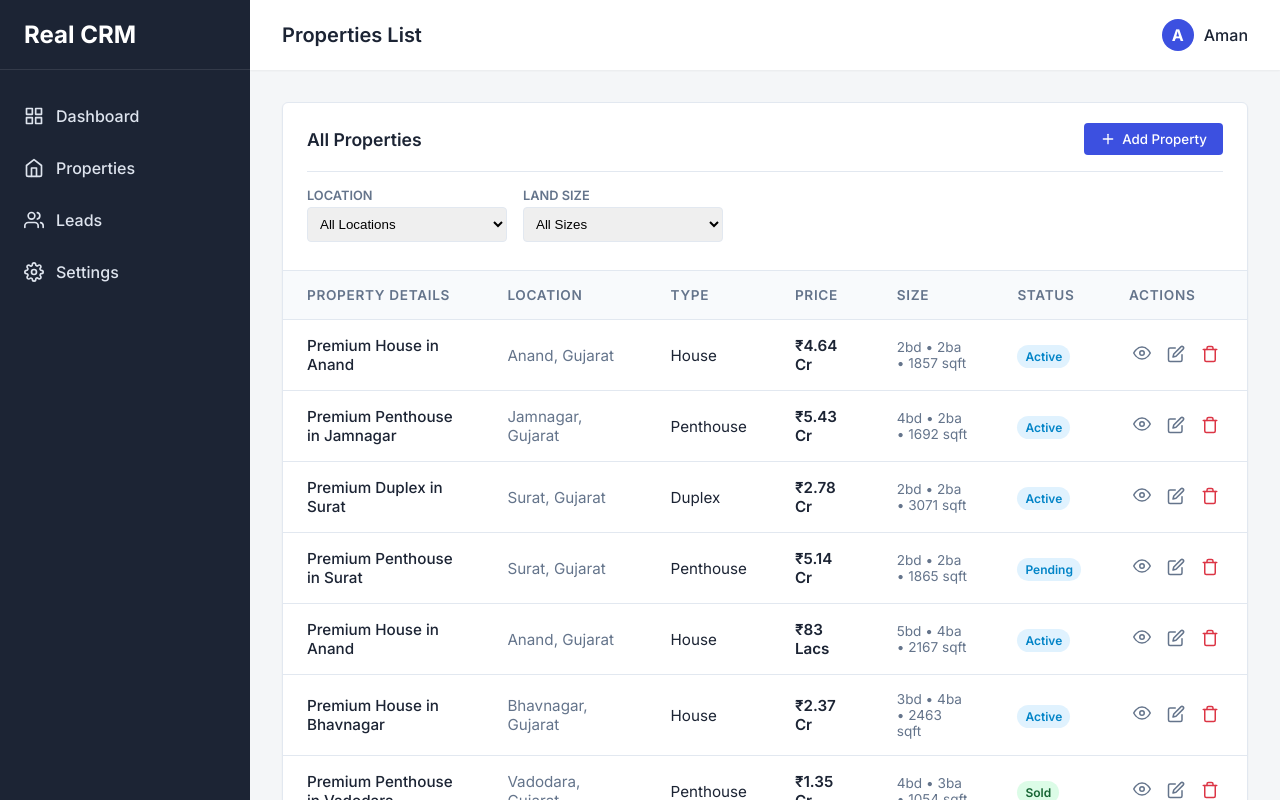
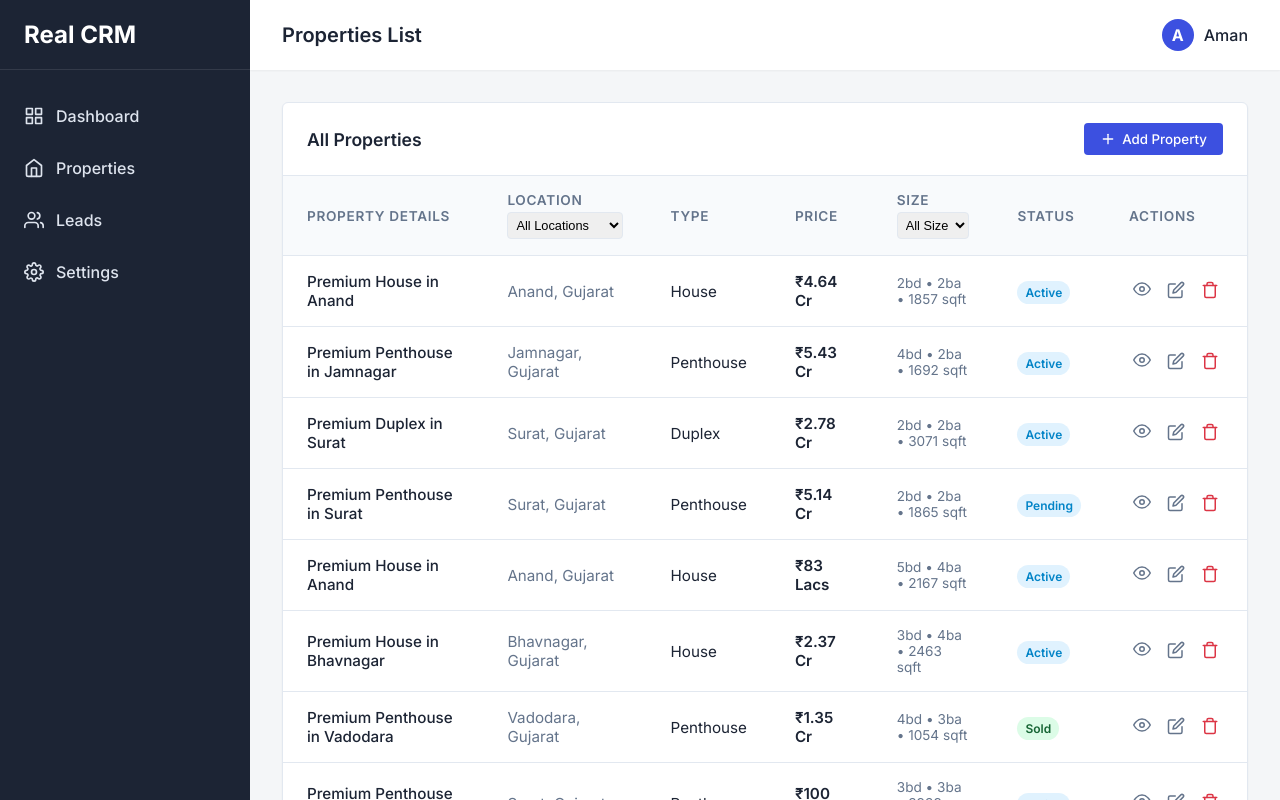
Before and after one commit to amanxridex/realcrm, a Next.js app: page / in a window 1280 px wide. Built offline with nearby package versions, Linux system fonts and the light colour scheme.

Commit message:
style: Move filters into table headings

```diff
--- a/src/app/page.tsx
+++ b/src/app/page.tsx
@@ -59,35 +59,6 @@ export default function Home() {
             Add Property
           </button>
         </div>
-
-        {/* Filters Bar */}
-        <div style={{ display: "flex", gap: "1rem", width: "100%", padding: "0.5rem 0", borderTop: "1px solid var(--border)", paddingTop: "1rem" }}>
-          <div style={{ display: "flex", flexDirection: "column", gap: "0.25rem" }}>
-            <label style={{ fontSize: "0.8rem", fontWeight: 600, color: "var(--text-muted)", textTransform: "uppercase" }}>Location</label>
-            <select
-              value={locationFilter}
-              onChange={(e) => setLocationFilter(e.target.value)}
-              style={{ padding: "0.5rem", borderRadius: "4px", border: "1px solid var(--border)", outline: "none", minWidth: "200px" }}
-            >
-              {locations.map(loc => (
-                <option key={loc} value={loc}>{loc}</option>
-              ))}
-            </select>
-          </div>
-
-          <div style={{ display: "flex", flexDirection: "column", gap: "0.25rem" }}>
-            <label style={{ fontSize: "0.8rem", fontWeight: 600, color: "var(--text-muted)", textTransform: "uppercase" }}>Land Size</label>
-            <select
-              value={sizeFilter}
-              onChange={(e) => setSizeFilter(e.target.value)}
-              style={{ padding: "0.5rem", borderRadius: "4px", border: "1px solid var(--border)", outline: "none", minWidth: "200px", maxHeight: "200px" }}
-            >
-              {sizeOptions.map(opt => (
-                <option key={opt} value={opt}>{opt}</option>
-              ))}
-            </select>
-          </div>
-        </div>
       </div>
 
       <div className="table-wrapper">
@@ -95,10 +66,36 @@ export default function Home() {
           <thead>
             <tr>
               <th>Property Details</th>
-              <th>Location</th>
+              <th>
+                <div style={{ display: "flex", flexDirection: "column", gap: "4px" }}>
+                  <span>Location</span>
+                  <select
+                    value={locationFilter}
+                    onChange={(e) => setLocationFilter(e.target.value)}
+                    style={{ padding: "4px", borderRadius: "4px", border: "1px solid var(--border)", outline: "none", fontSize: "0.8rem", width: "100%", maxWidth: "150px" }}
+                  >
+                    {locations.map(loc => (
+                      <option key={loc} value={loc}>{loc}</option>
+                    ))}
+                  </select>
+                </div>
+              </th>
               <th>Type</th>
               <th>Price</th>
-              <th>Size</th>
+              <th>
+                <div style={{ display: "flex", flexDirection: "column", gap: "4px" }}>
+                  <span>Size</span>
+                  <select
+                    value={sizeFilter}
+                    onChange={(e) => setSizeFilter(e.target.value)}
+                    style={{ padding: "4px", borderRadius: "4px", border: "1px solid var(--border)", outline: "none", fontSize: "0.8rem", width: "100%", maxWidth: "150px" }}
+                  >
+                    {sizeOptions.map(opt => (
+                      <option key={opt} value={opt}>{opt}</option>
+                    ))}
+                  </select>
+                </div>
+              </th>
               <th>Status</th>
               <th>Actions</th>
             </tr>
```
